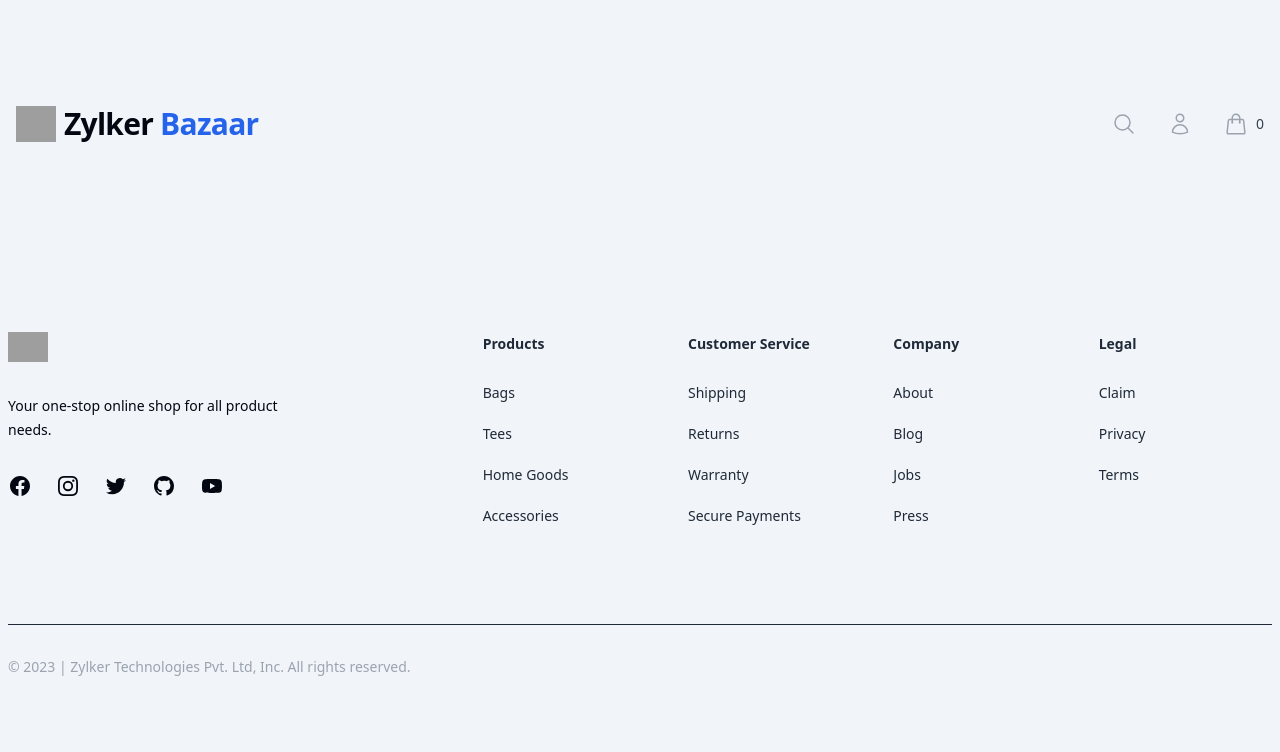
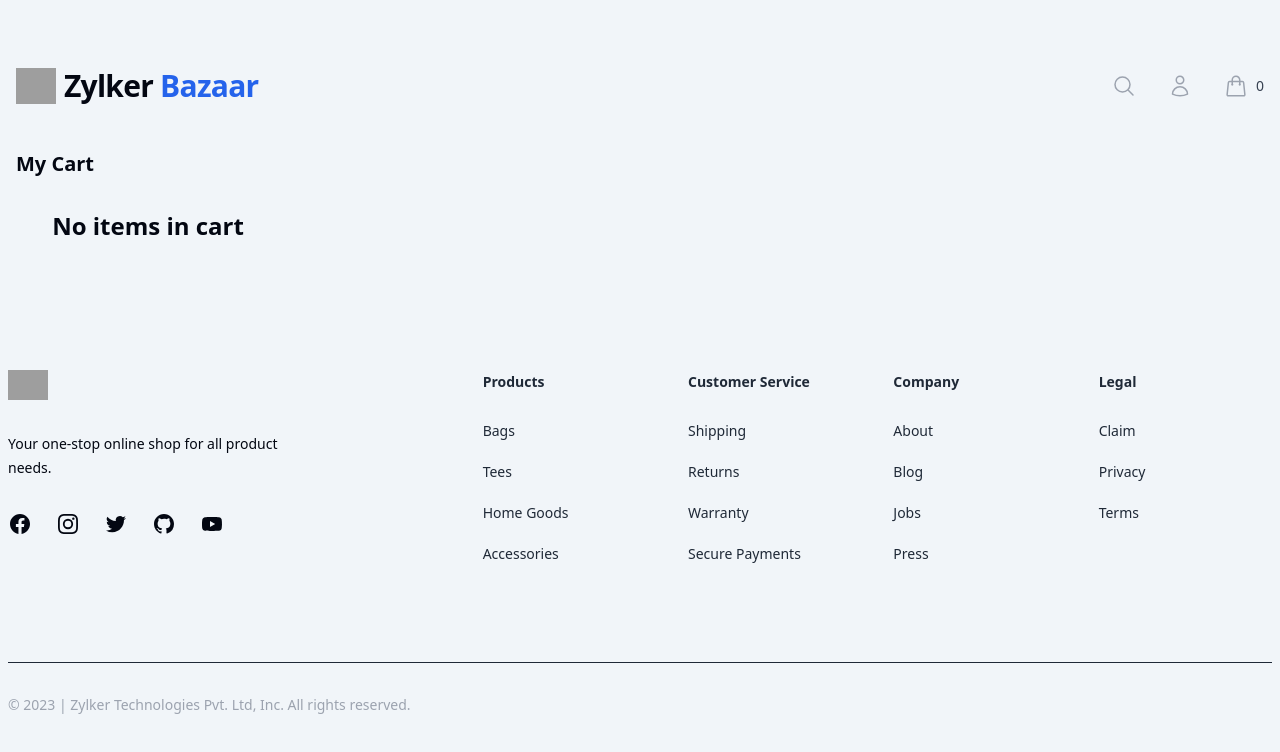
Before and after one commit to muthaiyanmani/shopping-cart, a Next.js app: page /cart in a window 1280 px wide. Shown: the top 752 px of the page. Built offline with nearby package versions, Linux system fonts and the light colour scheme; grey boxes are pictures that could not be loaded.

Commit message:
fix: product retrieving from local storage

```diff
--- a/src/pages/cart.jsx
+++ b/src/pages/cart.jsx
@@ -9,8 +9,10 @@ export default function Cart() {
   return (
     <>
       <Header />
+      <h2 className="px-4 my-4 text-xl font-bold">My Cart</h2>
       <div className="grid grid-cols-1 mt-8 gap-y-12 sm:grid-cols-2 sm:gap-x-6 lg:grid-cols-4 xl:gap-x-8">
-        {products ? (
+
+        {products?.length ? (
           products.map((product) => (
             <div key={product.id}>
               <div className="relative cursor-pointer">
@@ -52,7 +54,7 @@ export default function Cart() {
             </div>
           ))
         ) : (
-          <h1 className="text-2xl font-bold text-center">No items in cart</h1>
+          <h3 className="text-2xl font-bold text-center">No items in cart</h3>
         )}
       </div>
       <Footer />
```
